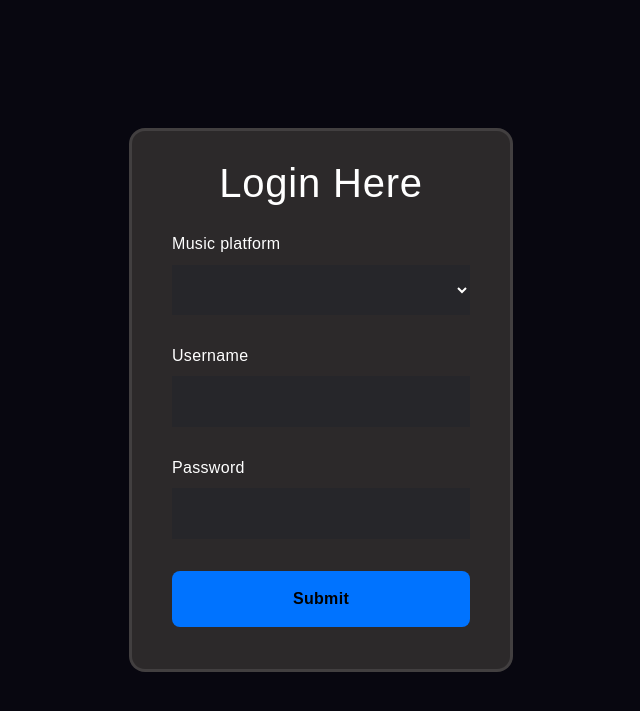
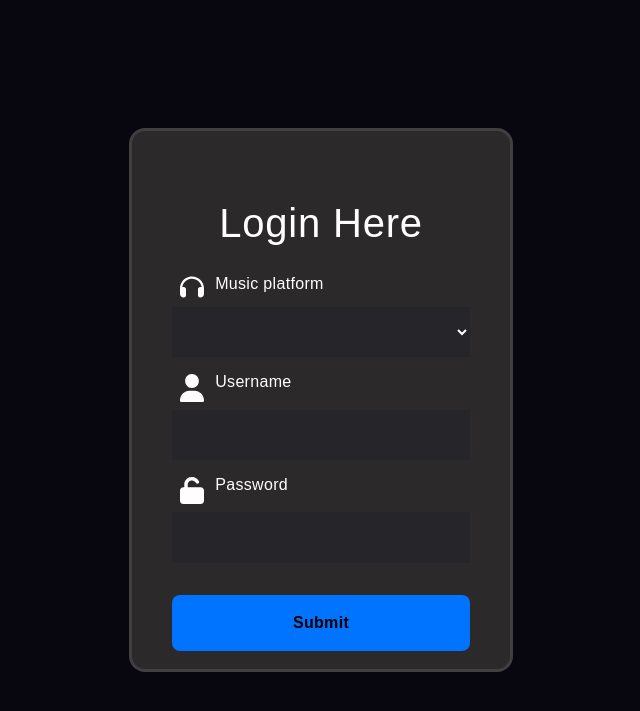
Before and after one commit to alynkirscht/hciFinalProject, a Flask app: page / in a window 1280 px wide. Shown: the top 711 px of the page, without its empty margins (319-959 px from the left). Run offline with Flask 2, Linux system fonts and the light colour scheme.

Commit message:
Add icons to login

```diff
--- a/app.py
+++ b/app.py
@@ -9,3 +9,7 @@ def login():
 @app.route('/language_page', methods=['POST'])
 def language():
     return render_template("language_page.html")
+
+@app.route('/error', methods=['POST'])
+def error():
+    return render_template("error_page.html")
--- a/templates/login_page.html
+++ b/templates/login_page.html
@@ -46,6 +46,8 @@
     color: #ffffff;
     letter-spacing: 0.02em;
     border: none;
+    margin-top: 1em;
+    margin-bottom: .05em;
     }
 
     form h1{
@@ -56,10 +58,11 @@
     }
 
     label{
-    display: block;
+    display: inline;
     margin-top: 2em;
     font-size: 1em;
     font-weight: 500;
+    float: auto;
     }
     input, select{
     display: block;
@@ -83,6 +86,15 @@
     border-radius: .5em;
     cursor: pointer;
     }
+
+    .filter-white{
+      filter: invert(100%) sepia(100%) saturate(2%) hue-rotate(23deg) brightness(108%) contrast(101%);
+      width: 1.5em;
+      float: left;
+      margin-left: 0.5em;
+      margin-right: 0.7em;
+      margin-bottom: .5em;
+    }
   </style>
 </head>
 
@@ -92,6 +104,7 @@
       <form action="language_page" id="frmLogin" method="post">
         <h1>Login Here</h1>
         <fieldset>
+          <img src="static/headphones-solid.svg" class="filter-white" alt="headphones-icon"/>
           <p>
             <legend></legend>
             <label for="lstMusicPlatform">Music platform</label>
@@ -105,10 +118,12 @@
               <option value="Youtube">Youtube</option>
             </select>
           </p>
+          <img src="static/user-solid.svg" class="filter-white" alt="user-icon"/>
           <p>
             <label for="txtUsername">Username</label>
             <input type="text" title="Type username here" autocomplete="username" name="txtUsername" id="txtUsername">
           </p>
+          <img src="static/unlock-solid.svg" class="filter-white" alt="unlock-icon"/>
           <p>
             <label for="pwdPassword">Password</label>
             <input type="password" title="Type password here" autocomplete="current-password" name="pwdPassword" id="pwdPassword">
```
Also changed, not shown: static/headphones-solid.svg (added), static/unlock-solid.svg (added), static/user-solid.svg (added).
